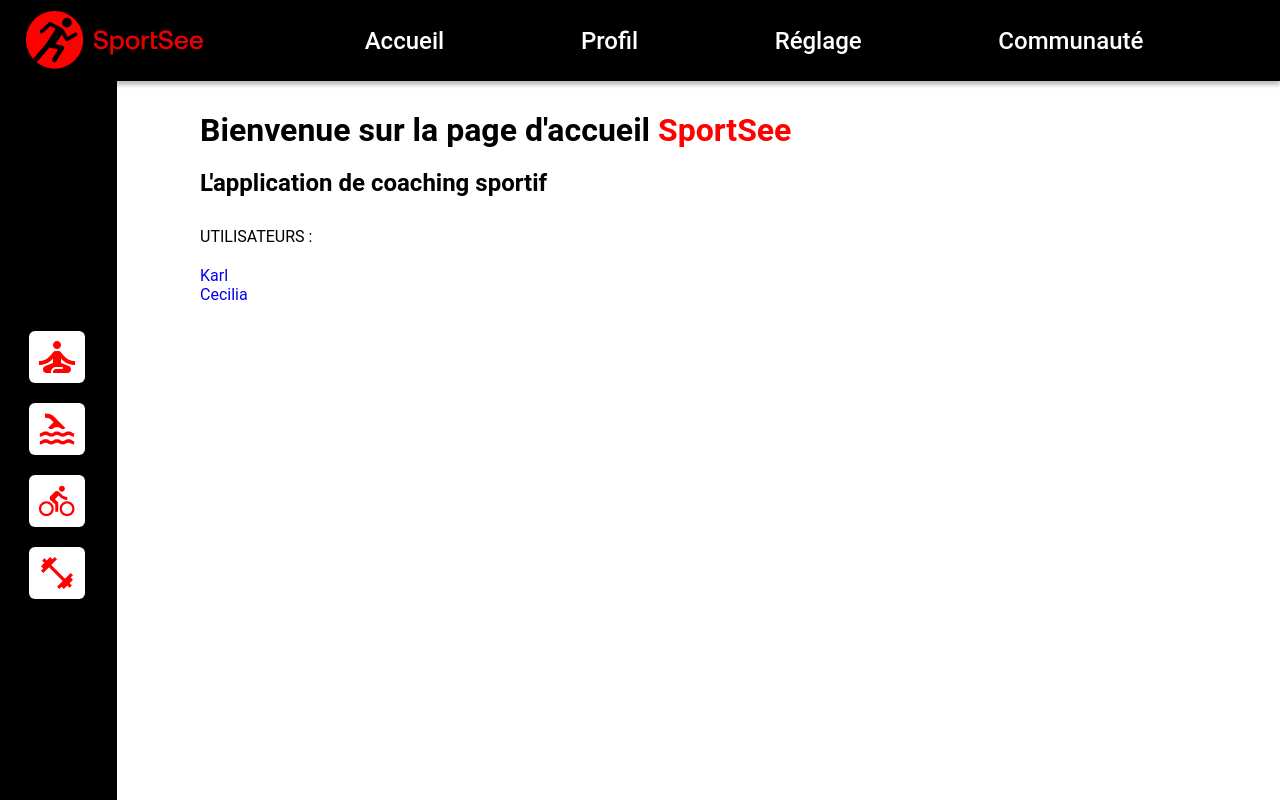
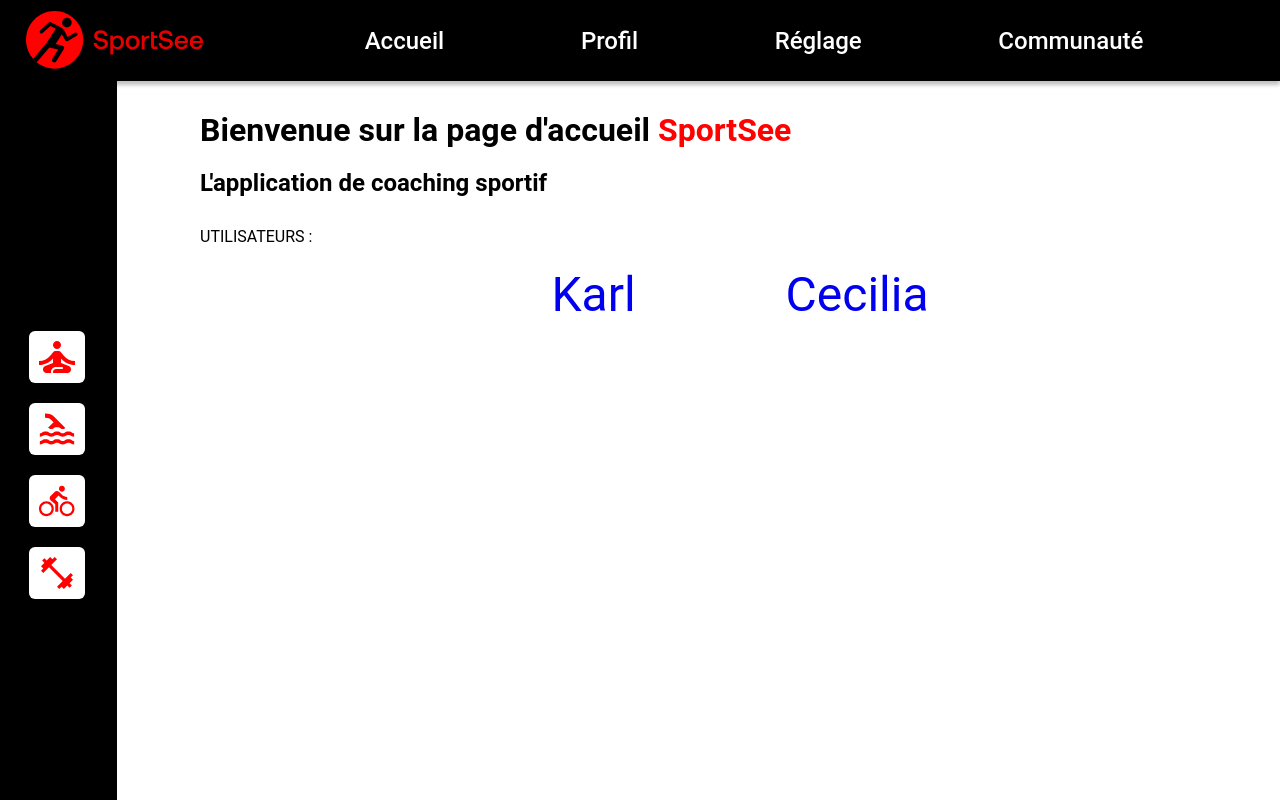
Before and after one commit to SupMBH/SSproto-main, a React (Create React App) app: page / in a window 1280 px wide. Shown: the top 800 px of the page. Built offline with nearby package versions, Linux system fonts and the light colour scheme; no server answers.

Commit message:
effets page garde

```diff
--- a/src/pages/Home/index.jsx
+++ b/src/pages/Home/index.jsx
@@ -1,16 +1,31 @@
-import HorizontalNav from "../../components/HorizontalNav/HorizontalNav"
-import VerticalNav from "../../components/VerticalNav/VerticalNav"
-import { Link } from "react-router-dom"
-import style from "../Home/Home.module.css"
-import styled from "styled-components"
+import React, { useState } from 'react';
+import HorizontalNav from "../../components/HorizontalNav/HorizontalNav";
+import VerticalNav from "../../components/VerticalNav/VerticalNav";
+import { Link } from 'react-router-dom';
+import styled from 'styled-components';
+import style from "./Home.module.css";
 
-/**
- * return React components which displays the Home Page
- * @returns {JSX.Element}
- */
+const Home = () => {
+  const [rotateKarl, setRotateKarl] = useState(false);
+  const [rotateCecilia, setRotateCecilia] = useState(false);
 
-const Home = () =>{
-    return(
+  const handleRotateKarl = (e) => {
+    e.preventDefault(); // Empêche la redirection immédiate pour voir l'effet
+    setRotateKarl(!rotateKarl);
+    setTimeout(() => {
+      window.location.href = e.target.href; // Redirige après l'effet
+    }, 500);
+  };
+
+  const handleRotateCecilia = (e) => {
+    e.preventDefault(); // Empêche la redirection immédiate pour voir l'effet
+    setRotateCecilia(!rotateCecilia);
+    setTimeout(() => {
+      window.location.href = e.target.href; // Redirige après l'effet
+    }, 500);
+  };
+
+  return (
     <>
       <HorizontalNav />
       <VerticalNav />
@@ -20,15 +35,39 @@ const Home = () =>{
       </div>
       <div className={style.profileSection}>
         <p>UTILISATEURS :</p>
-                <Link className={style.profileLink} to='user/12'>Karl</Link><br />
-                <Link className={style.profileLink} to='user/18'>Cecilia</Link>
+        <div style={{ display: 'flex', justifyContent: 'center', gap: '150px' }}>
+          <Link
+            className={style.profileLink}
+            to="/user/12"
+            onClick={handleRotateKarl}
+            style={{
+              fontSize: '48px',
+              transform: rotateKarl ? 'rotate(720deg)' : 'rotate(0deg)',
+              transition: 'transform 0.5s',
+            }}
+          >
+            Karl
+          </Link>
+          <Link
+            className={style.profileLink}
+            to="/user/18"
+            onClick={handleRotateCecilia}
+            style={{
+              fontSize: '48px',
+              transform: rotateCecilia ? 'rotate(720deg)' : 'rotate(0deg)',
+              transition: 'transform 0.5s',
+            }}
+          >
+            Cecilia
+          </Link>
+        </div>
       </div>
     </>
-    )
-}
+  );
+};
 
 const StyledBrand = styled.span`
   color: #FF0101;
-`
+`;
 
-export default Home
+export default Home;
```
Also changed, not shown: src/pages/Home/indexA.jsx (added, +34 -0 lines). Lines whose indentation alone changed are shown as unchanged.
